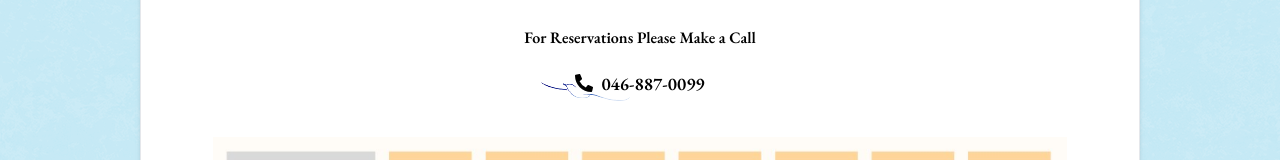
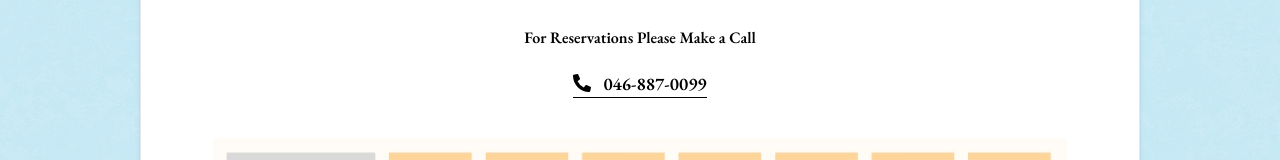
Before and after one commit to bap-ssbm/seta-react-draft, a React (Create React App) app: page /reserve in a window 1280 px wide. Shown: the part 260-420 px from the top of the page. Built offline with nearby package versions, Linux system fonts and the light colour scheme; a web font is replaced by a local one.

Commit message:
Add files via upload

```diff
--- a/src/Reservation/Reservation.tsx
+++ b/src/Reservation/Reservation.tsx
@@ -21,10 +21,10 @@ const Reservation: FC<ReservationProps> = ({ }) => {
                 <p className='text-[16px] font-semibold mt-5'>
                     {t('homePage.reservation.button')}
                     </p>
-                    <a href='tel:046-887-0099' className='mb-5'>
-                        <Button className='w-full text-[18px]'>
+                    <a href='tel:046-887-0099' className='mb-5 flex gap-3 text-[18px] items-center border-b border-b-black font-semibold hover:scale-105 duration-300'>
+
                         <FaPhoneAlt /> 046-887-0099
-                        </Button>
+
                     </a>
 
                     <div className='w-full'>
```
